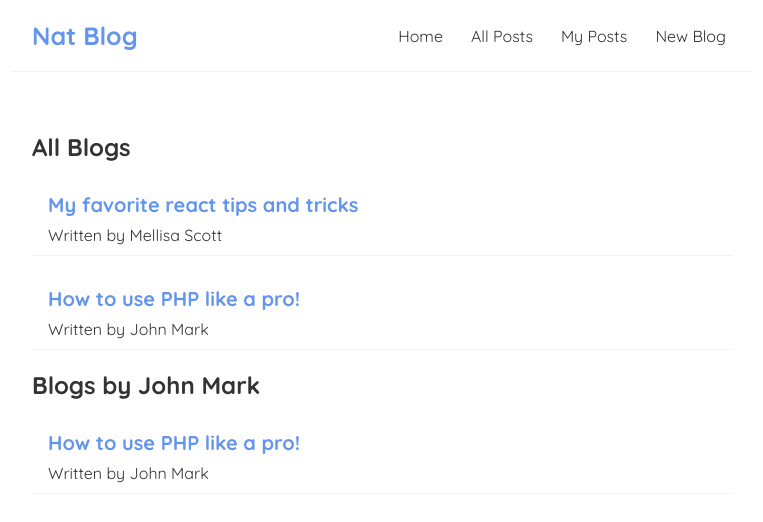
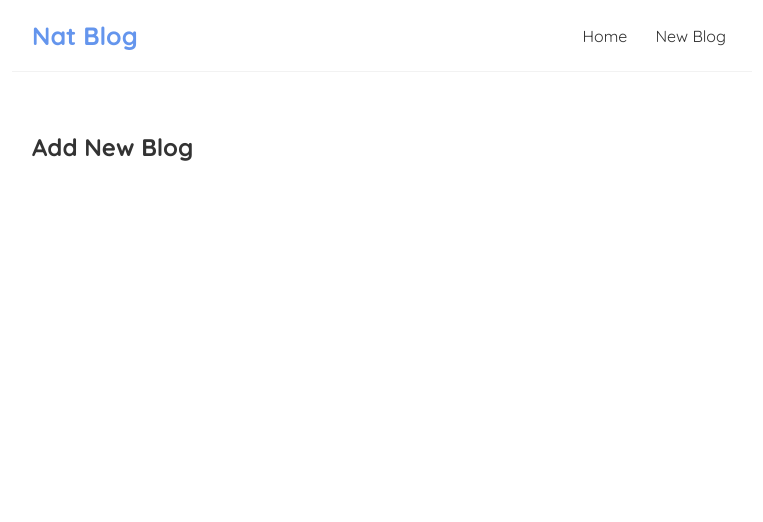
Before and after one commit to cDev-Creator/Blog, a React (Create React App) app: page /create in a window 1280 px wide. Shown: the top 522 px of the page, without its empty margins (258-1021 px from the left). Built offline with nearby package versions, Linux system fonts and the light colour scheme; data requests are answered from the project's data file; the HTML template or start-up script is replaced by a standard one.

Commit message:
using React router to add multiple pages

```diff
--- a/package.json
+++ b/package.json
@@ -8,6 +8,7 @@
     "@testing-library/user-event": "^13.5.0",
     "react": "^18.2.0",
     "react-dom": "^18.2.0",
+    "react-router-dom": "^5.3.4",
     "react-scripts": "5.0.1",
     "web-vitals": "^2.1.4"
   },
--- a/src/App.js
+++ b/src/App.js
@@ -1,14 +1,26 @@
 import Navbar from './Navbar';
 import Home from './Home';
+import { BrowserRouter as Router, Route, Switch} from 'react-router-dom';
+import Create from './Create';
 
 function App() {
   return (
-    <div className="App">
-       <Navbar />
-      <div className="content">
-        <Home />
+    <Router>
+      <div className="App">
+          <Navbar />
+          <div className="content">
+          <Switch>
+            <Route exact path="/">
+              <Home />
+            </Route>
+            <Route path="/create">
+              <Create />
+            </Route>
+          </Switch>
+          </div>
       </div>
-    </div>
+    </Router>
   );
 }
+
 export default App;
--- /dev/null
+++ b/src/Create.js
@@ -0,0 +1,9 @@
+const Create = () => {
+    return (
+       <div className="create">
+        <h2>Add New Blog</h2>
+       </div>
+    );
+}
+
+export default Create;
--- a/src/Home.js
+++ b/src/Home.js
@@ -3,7 +3,6 @@
 import useFetch from './useFetch';
 const Home = () => {
     const { data: blogs, isLoading, error} = useFetch('http://localhost:8000/blogs');
-
     return(
         <div className = 'home'>
         {/* will run into error of js trying to get blogs before it has been initialied when the pade loads,
--- a/src/Navbar.js
+++ b/src/Navbar.js
@@ -1,12 +1,15 @@
+import {Link} from 'react-router-dom';
 const Navbar = () => {
     return (
     <nav className="navbar">
         <h1 style={{fontSize:'25px'}}>Nat Blog</h1>
         <div className="links">
-            <a href ="/">Home</a>
-            <a href ="/allPosts">All Posts</a>
-            <a href ="/myPosts">My Posts</a>
-            <a href ="/create">New Blog</a>
+            {/* using Links in react prevents sending a request to the server every time
+            a new path is clicked, React intercepts and injects the correct data to the
+            DOM which allows for faster speeds than making those requests
+            directly to the server every time*/}
+            <Link to ="/">Home</Link>
+            <Link to ="/create">New Blog</Link>
         </div>
     </nav>
     );
```
Also changed, not shown: 1 other file (tests, documents, lock files or other folders).
